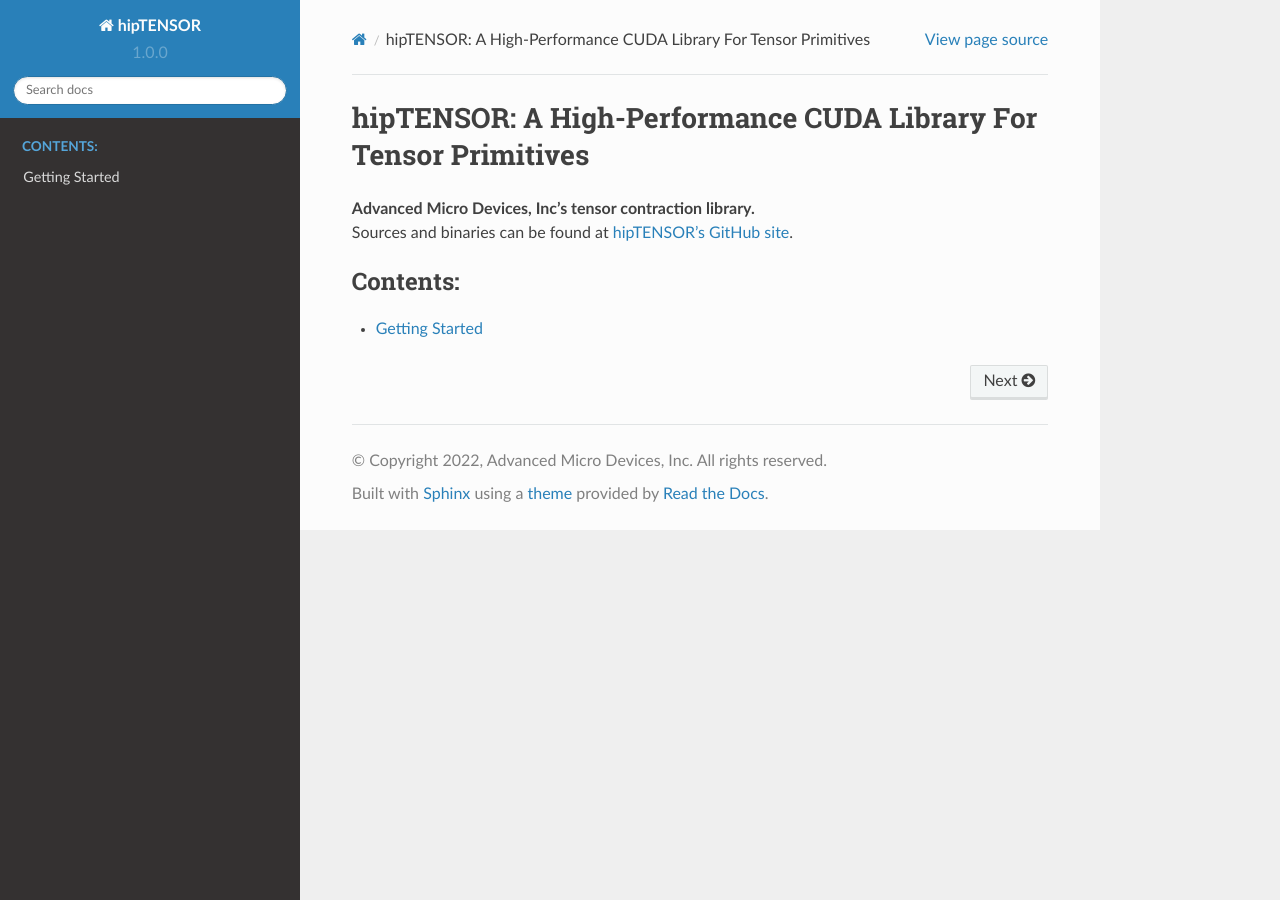
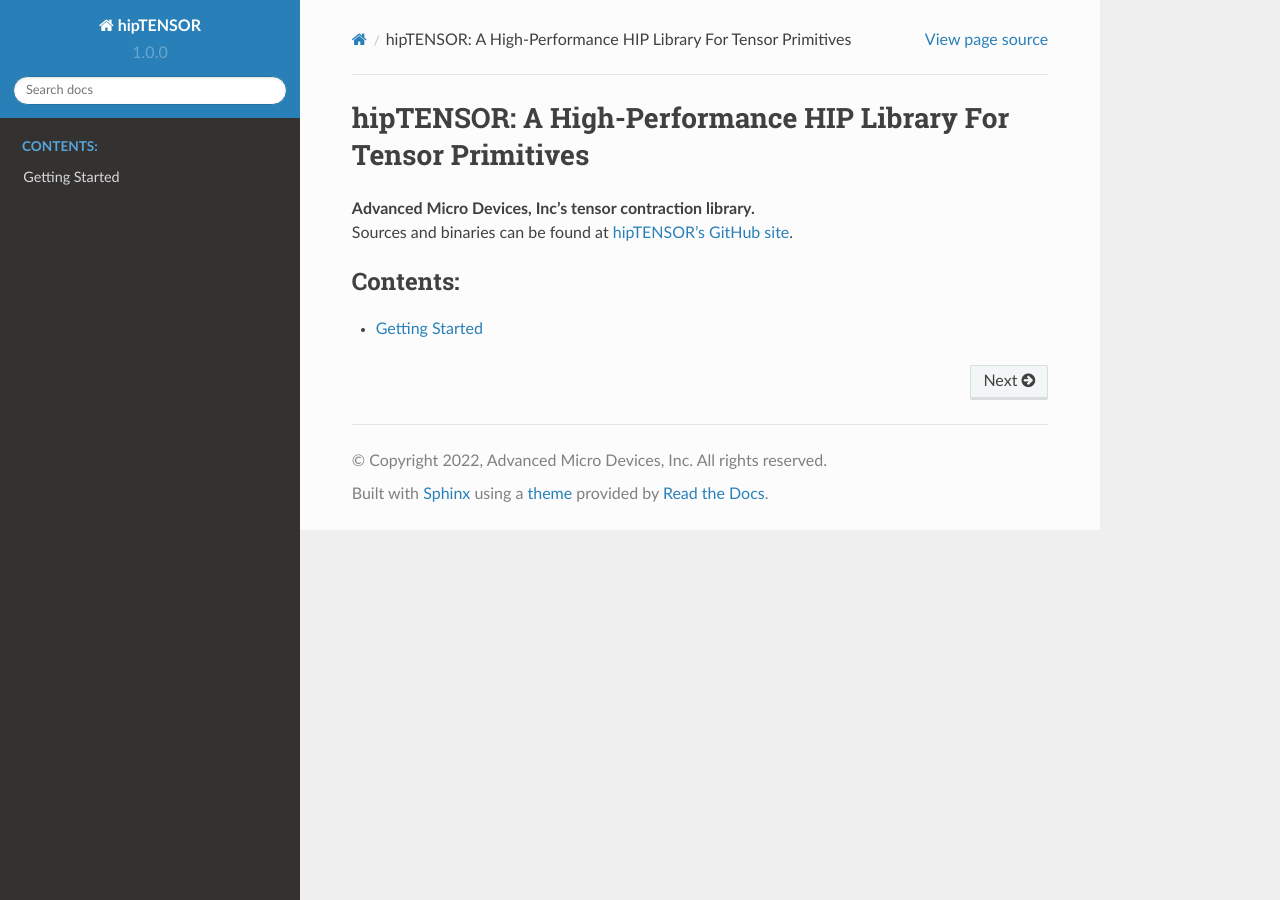
Before and after one commit to ROCm/hipTensor, a Sphinx documentation site: the page built from docs/index.rst, in a window 1280 px wide. Built offline with Sphinx 7.4.7 and the Read the Docs theme 2.0.0, drawn with Linux system fonts in a browser that asks for light colours; pages that are not in the unit, such as notebooks, are missing from menus.

Commit message:
Added the changes for the fixing the few latex indices warnings
[ROCm/hipTensor commit: b067ea068ed032068f2f9b2c8b46941396f25c44]

```diff
--- a/CMakeLists.txt
+++ b/CMakeLists.txt
@@ -99,7 +99,7 @@
 
 add_subdirectory(src)
 add_subdirectory(test)
-if(NOT BUILD_DOC MATCHES "^[Oo]ff")
+if(NOT BUILD_DOC MATCHES "^[Oo]FF")
   # Add the cmake folder so the FindSphinx module is found
   set(CMAKE_MODULE_PATH "${PROJECT_SOURCE_DIR}/cmake" ${CMAKE_MODULE_PATH})
   add_subdirectory (docs)
--- a/docs/conf.py
+++ b/docs/conf.py
@@ -148,6 +148,9 @@
     # Latex figure (float) alignment
     #
     'figure_align': 'htbp',
+
+    'printindex' : r'\footnotesize\raggedright\printindex',
+
 }
 
 # Grouping the document tree into LaTeX files. List of tuples
--- a/docs/index.rst
+++ b/docs/index.rst
@@ -3,8 +3,8 @@
    You can adapt this file completely to your liking, but it should at least
    contain the root `toctree` directive.
 
-hipTENSOR: A High-Performance CUDA Library For Tensor Primitives
-================================================================
+hipTENSOR: A High-Performance HIP Library For Tensor Primitives
+===============================================================
 | **Advanced Micro Devices, Inc's tensor contraction library.**
 | Sources and binaries can be found at `hipTENSOR's GitHub site <https://github.com/AMD-HPC/hipTENSOR>`_.
 
```
